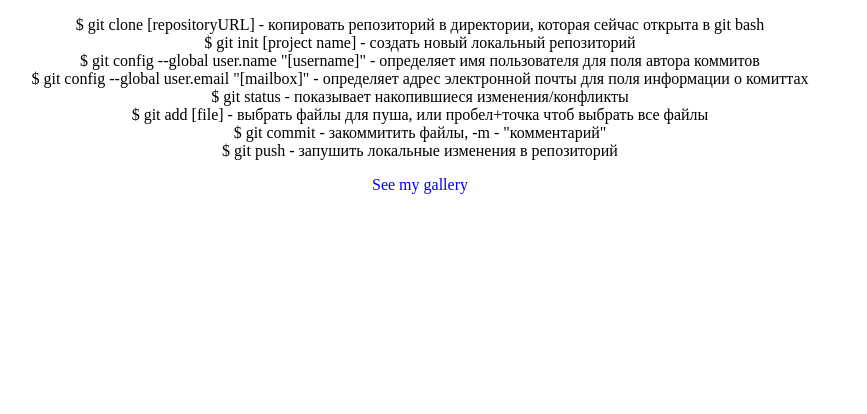
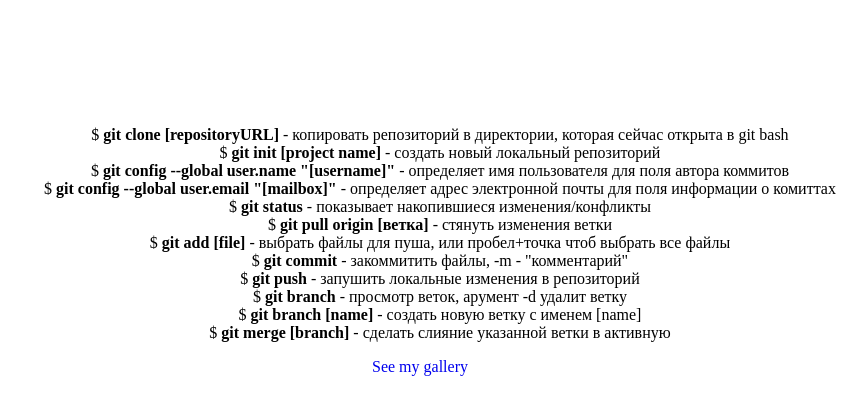
Before and after one commit to NotMechanical/homework7, a plain HTML site: page index.html in a window 1280 px wide. Shown: the whole page, without its empty margins (220-1087 px from the left). Drawn offline with Linux system fonts and the light colour scheme.

Commit message:
Code finalizations

```diff
--- a/index.html
+++ b/index.html
@@ -14,14 +14,19 @@
 
     <main class="main">
         <ul>
-            <li>$ git clone [repositoryURL] - копировать репозиторий в директории, которая сейчас открыта в git bash</li>
-            <li>$ git init [project name] - создать новый локальный репозиторий</li>
-            <li>$ git config --global user.name "[username]" - определяет имя пользователя для поля автора коммитов</li>
-            <li>$ git config --global user.email "[mailbox]" - определяет адрес электронной почты для поля информации о комиттах</li>
-            <li>$ git status - показывает накопившиеся изменения/конфликты </li>
-            <li>$ git add [file] - выбрать файлы для пуша, или пробел+точка чтоб выбрать все файлы</li>
-            <li>$ git commit - закоммитить файлы, -m - "комментарий"</li>
-            <li>$ git push - запушить локальные изменения в репозиторий</li>
+            <li>$ <b> git clone [repositoryURL]</b> - копировать репозиторий в директории, которая сейчас открыта в git bash</li>
+            <li>$ <b> git init [project name]</b> - создать новый локальный репозиторий</li>
+            <li>$ <b> git config --global user.name "[username]"</b> - определяет имя пользователя для поля автора коммитов</li>
+            <li>$ <b>git config --global user.email "[mailbox]"</b> - определяет адрес электронной почты для поля информации о комиттах</li>
+            <li>$ <b>git status</b> - показывает накопившиеся изменения/конфликты </li>
+            <li>$ <b>git pull origin [ветка]</b> - стянуть изменения ветки</li>
+            <li>$ <b>git add [file]</b> - выбрать файлы для пуша, или пробел+точка чтоб выбрать все файлы</li>
+            <li>$ <b>git commit</b> - закоммитить файлы, -m - "комментарий"</li>
+            <li>$ <b>git push</b> - запушить локальные изменения в репозиторий</li>
+            <li>$ <b>git branch</b> - просмотр веток, арумент -d удалит ветку</li>
+            <li>$ <b>git branch [name]</b> - создать новую ветку с именем [name]</li>
+            <li>$ <b>git merge [branch]</b> - cделать слияние указанной ветки в активную </li>
+
 
         </ul>
 
--- a/style.css
+++ b/style.css
@@ -3,17 +3,19 @@
 }
 
 ul {
-    padding: 0;
+    margin-top: 10%;
     list-style: none;
     text-align: center;
 }
 
-.img {
-    display: block;
+
+
+img {
     margin-left: auto;
     margin-right: auto;
-    max-width: 100%;
+    max-width: 50%;
     height: auto;
+    display: block;
 }
 
 footer {
```
Also changed, not shown: gallery.html (+4 -1 lines), images/pyotr.jpg (added).
